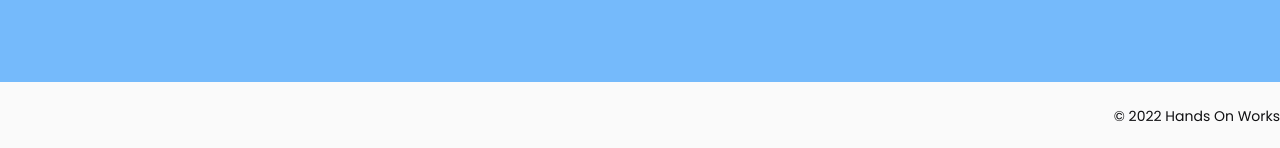
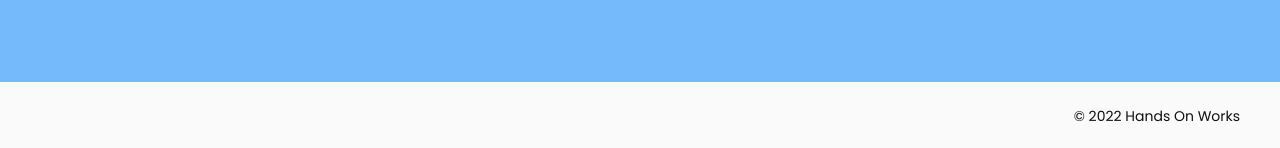
Before and after one commit to wedohow/wedohow.com, a Jekyll site: the page built from index.html, in a window 1280 px wide. Shown: the part 1388-1536 px from the top of the page. Built offline with Jekyll 4.4.1, drawn with Linux system fonts in a browser that asks for light colours.

Commit message:
Add padding to footer

```diff
--- a/_sass/components/footer.scss
+++ b/_sass/components/footer.scss
@@ -1,4 +1,16 @@
 footer {
   @extend .my-6;
   text-align: right;
+
+  @include media("extra-small", "small") {
+    padding: nth($spaces, 2) nth($spaces, 8) 0px nth($spaces, 6);
+  }
+
+  @include media("medium") {
+    padding: 0px nth($spaces, 10) 0px nth($spaces, 8);
+  }
+
+  @include media("large") {
+    padding: 0px;
+  }
 }
```
